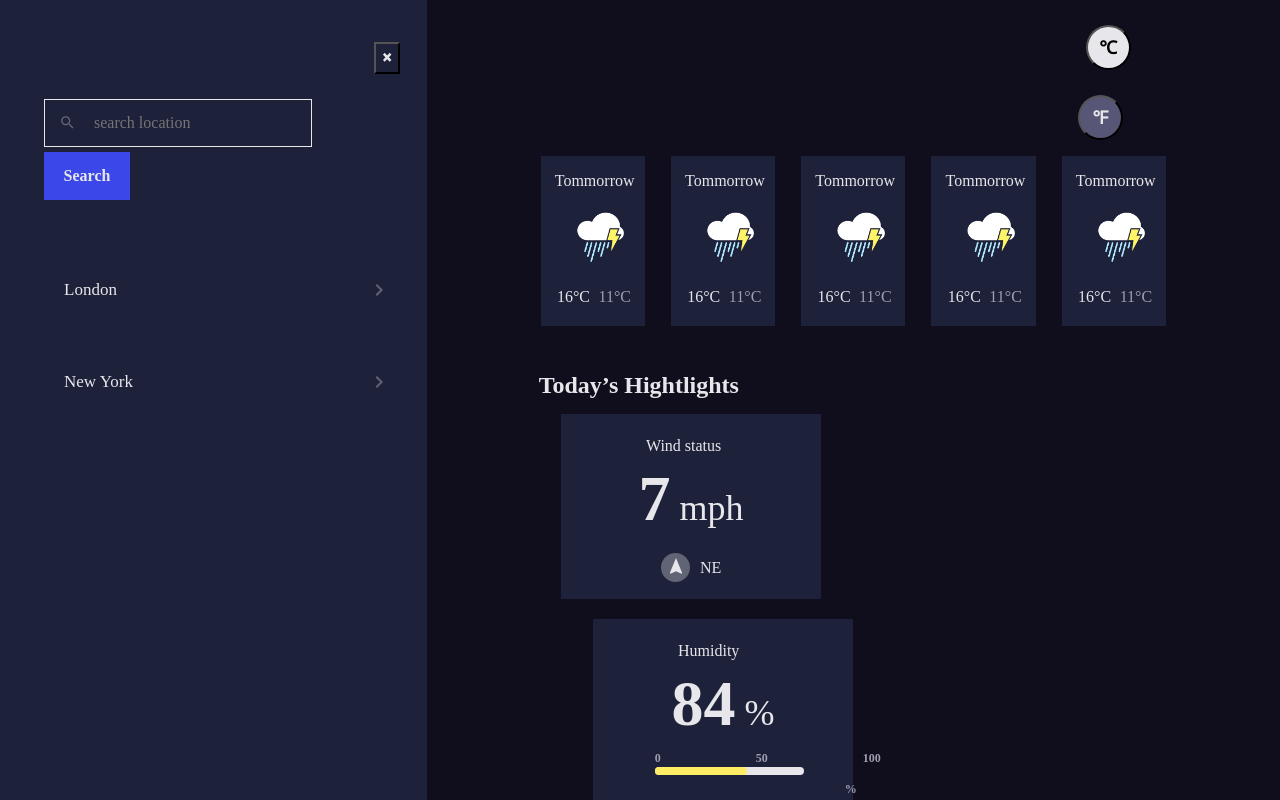
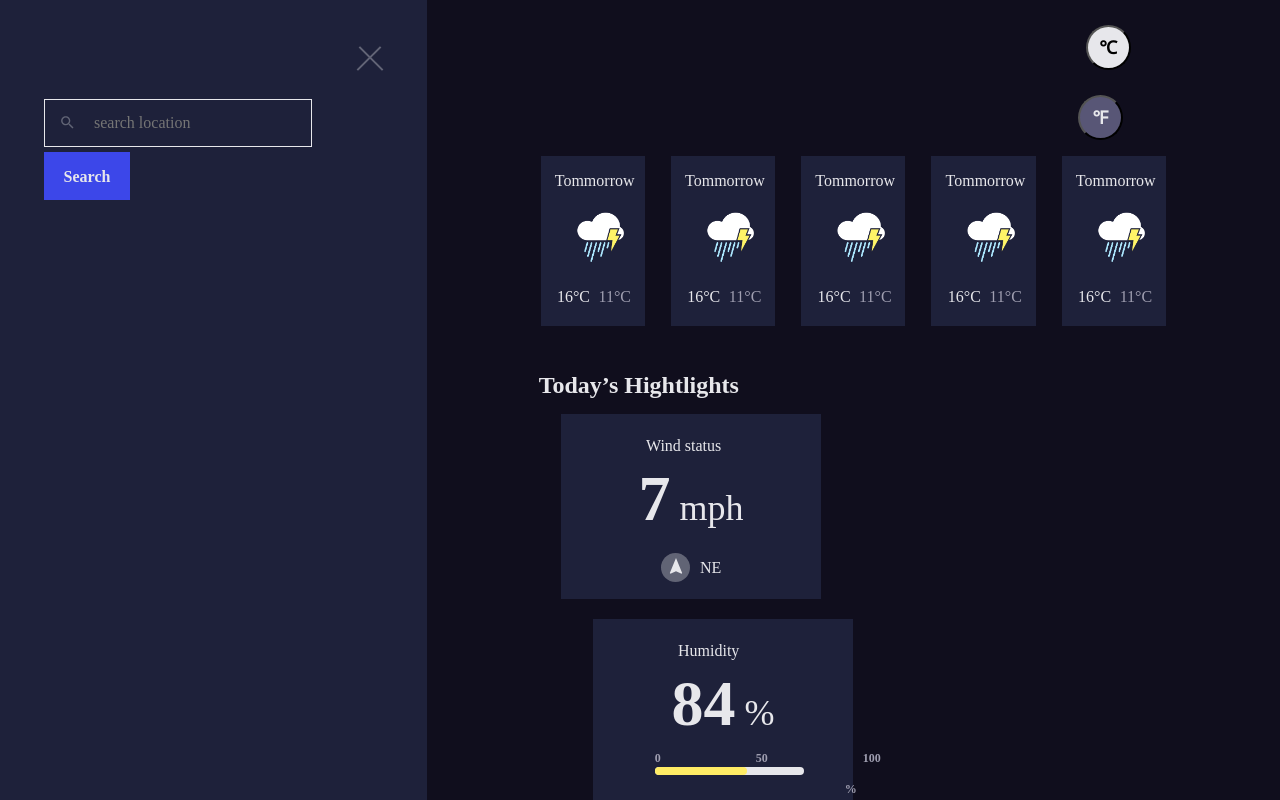
Before and after one commit to tilak30/Weather-App, a React (Create React App) app: page / in a window 1280 px wide. Both pictures are taken after a click on the button "Search for places". Shown: the top 800 px of the page. Built offline with nearby package versions, Linux system fonts and the light colour scheme.

Commit message:
API calls added and cities button fixed

```diff
--- a/src/App.js
+++ b/src/App.js
@@ -1,18 +1,23 @@
-import React from "react";
+import React, {useState} from "react";
 import Slider from './components/Slider/Slider';
 import DisplayWeather from "./components/DisplayWeather/DisplayWeather";
 import './App.css';
 
 
 function App() {
+
+  const [data,setData] = useState([]);
+
+
+
   return (
     <div className="main container-fluid">
       <div className="row">
         <div className="slider col-sm col-md-4">
-          <Slider />
+          <Slider data={data}/>
         </div>
         <div className="displayweather col-sm col-md-8">
-          <DisplayWeather />
+          <DisplayWeather data={data} setData={setData} />
         </div>
       </div>
     </div>
--- a/src/components/DisplayWeather/DisplayWeather.js
+++ b/src/components/DisplayWeather/DisplayWeather.js
@@ -6,12 +6,12 @@ import Highlights from "./Highlights/Highlights";
 
 function DisplayWeather () {
     return (
-        <div class="navigation">
+        <div className="navigation">
             <div className="container">
                 <div className="row">
                     <div className="temp offset-10 col">
-                        <button class="celcius"><span class="cel">℃</span></button>
-                        <button class="farhenite"><span class="cel">℉</span></button>
+                        <button className="celcius"><span className="cel">℃</span></button>
+                        <button className="farhenite"><span className="cel">℉</span></button>
                     </div>
                 </div>
             </div>
--- a/src/components/DisplayWeather/Highlights/Highlights.js
+++ b/src/components/DisplayWeather/Highlights/Highlights.js
@@ -23,17 +23,17 @@ export default function Highlights(){
                         <span className="amount">84</span>
                         <span className="unit"> %</span>
                     </div>
-                    <div class="indicator">
-                        <div class="indicator-scale">
+                    <div className="indicator">
+                        <div className="indicator-scale">
                             <span>0</span>
                             <span>50</span>
                             <span>100</span>
                         </div>
-                        <div class="line-container">
-                            <div class="line line--back"></div>
-                            <div class="line line--front" style={{width: "62%"}}></div>
+                        <div className="line-container">
+                            <div className="line line--back"></div>
+                            <div className="line line--front" style={{width: "62%"}}></div>
                         </div>
-                        <span class="indicator-unit">%</span>
+                        <span className="indicator-unit">%</span>
                     </div>
                 </div>
                 <div className="wind1 col-10 col-md-5">
--- a/src/components/Slider/Slider.css
+++ b/src/components/Slider/Slider.css
@@ -6,6 +6,29 @@
     background: #1E213A;
     overflow: hidden;
 }
+.close {
+    right: 32px;
+    top: 32px;
+    width: 32px;
+    height: 32px;
+    opacity: 0.3;
+}
+.close:hover {
+    opacity: 1;
+}
+.close:before, .close:after {
+    content: ' ';
+    height: 33px;
+    width: 2px;
+    background-color: rgb(255, 255, 255);
+}
+.close:before {
+    transform: rotate(45deg);
+}
+.close:after {
+    transform: rotate(-45deg);
+}
+
 .cross-icon{
     display: flex;
     align-self: flex-end;
@@ -58,29 +81,7 @@
     display: flex;
     flex-direction: column;
 }
-.search-cities{
-    width: 367px;
-    height: 64px;
-    padding-left: 20px;
-    padding-right: 20px;
-    margin-bottom: 28px;
-    display: flex;
-    align-items: center;
-    justify-content: space-between;
-}
-.search-cities:hover{
-    box-sizing: border-box;
-    border: 1px solid #616475;
-}
-.city-name{
-    width: 200px;
-    font-family: Raleway;
-    font-style: normal;
-    font-weight: 500;
-    font-size: 17px;
-    line-height: 19px;
-    color: #E7E7EB;
-}
+
 .aside{
     position: relative;
     display: flex;
--- a/src/components/Slider/Slider.js
+++ b/src/components/Slider/Slider.js
@@ -4,19 +4,18 @@ import './Slider.css';
 import clouds from '../../images/Cloud-background.png';
 import sun from '../../images/Shower.png';
 import location2 from '../../images/place.svg';
-import close123 from '../../images/close123.svg';
+import {API_URL} from '../../constants';
 import searchicon from '../../images/search.svg';
-import go from '../../images/chevron_right.svg'
 
 
-function Slider () {
+function Slider ({data, setData}) {
     const [open,setOpen] = useState(false);
 
         return(
             <div>
             {   open
-                ?<SideNavOpen setOpen={setOpen} />
-                :<SideNavClosed setOpen={setOpen}/>
+                ?<SideNavOpen setOpen={setOpen} setData={setData}/>
+                :<SideNavClosed setOpen={setOpen} data={data}/>
         }
         </div>
         );
@@ -24,26 +23,49 @@ function Slider () {
 
 export default Slider;
 
-function SideNavOpen({setOpen}){
+function SideNavOpen({setOpen, setData}){
+
+    const [inputField,setInputField] = useState("");
+    const [queryData,setQueryData] = useState([]);
+
+    const handleChange = e =>{
+        setInputField(e.target.value);
+    }
+    const handleSubmit = e =>{
+        e.preventDefault();
+        if(inputField==="")
+            return;
+
+        const URL=`${API_URL}search/?query=${inputField}`;
+        fetch(URL)
+        .then(res => res.json())
+        .then((res)=>{
+            setQueryData(res);
+            console.log(queryData);
+        })
+        .catch((err)=>{
+            console.log(err);
+        })
+
+    }
+
     return (
         <div className="search-bar">
-            <button type="button" onClick={() => setOpen(false)} className="close cross-icon" style={{backgroundColor: "#1E213A", color: "#E7E7EB"}}>
-                <span style={{fontSize: "17px" ,fontWeight: 1000}} ariaHidden="true">&times;</span>
-            </button>
-            <div class="search-container">
+            <a href="#" onClick={() => setOpen(false)} className="close cross-icon"></a>
+            <div className="search-container">
                 <img src={searchicon } alt="search" width="17.05" height="17.06" />
-                <input type="text" class="search-input" placeholder="search location" />
-                <input type="button" class="search-button" value="Search" />
+                <input type="text" onChange={handleChange} className="search-input" placeholder="search location" />
+                <input type="button" onClick={handleSubmit} className="search-button" value="Search" />
             </div>
             <div className="allcities">
-                <div className="search-cities">
-                    <span type="button" className="city-name">London</span>
-                    <img src={go} alt="go"/>
-                </div>
-                <div className="search-cities">
-                    <span type="button" className="city-name">New York</span>
-                    <img src={go} alt="go"/>
-                </div>
+                {queryData.map((city)=>(
+                        <ChooseCities
+                            city={city}
+                            setData={setData}
+                            setOpen={setOpen}
+                        />
+                    ))
+                }
             </div>
         </div>
     );
--- /dev/null
+++ b/src/constants.js
@@ -0,0 +1,36 @@
+import clear from './images/Clear.png';
+import hail from './images/Hail.png';
+import heavyCloud from './images/HeavyCloud.png';
+import heavyRain from './images/HeavyRain.png';
+import lightCloud from './images/LightCloud.png';
+import lightRain from './images/LightRain.png';
+import shower from './images/Shower.png';
+import sleet from './images/Sleet.png';
+import snow from './images/Snow.png';
+import thunderstorm from './images/Thunderstorm.png';
+
+// const COR_URL = '';
+// const COR_URL = 'https://cors-anywhere.herokuapp.com/';
+const COR_URL = 'https://api.allorigins.win/raw?url=';
+const API_URL = `${COR_URL}https://www.metaweather.com/api/location/`;
+const SEARCH_QUERY_URL = `${API_URL}search/?query=`;
+
+const WEATHER_STATES = {
+  c: clear,
+  h: hail,
+  hc: heavyCloud,
+  hr: heavyRain,
+  lc: lightCloud,
+  lr: lightRain,
+  s: shower,
+  sn: snow,
+  sl: sleet,
+  t: thunderstorm,
+};
+
+// Minsk
+const DEFAULT_WOEID = 834463;
+
+export {
+  API_URL, WEATHER_STATES, SEARCH_QUERY_URL, DEFAULT_WOEID,
+};
```
Also changed, not shown: src/components/Slider/ChooseCities/ChooseCities.css (added, +23 -0 lines), src/components/Slider/ChooseCities/ChooseCities.js (added, +29 -0 lines).
